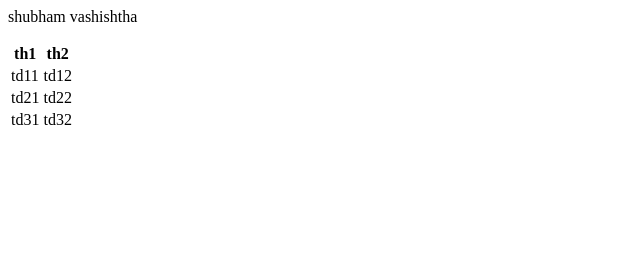
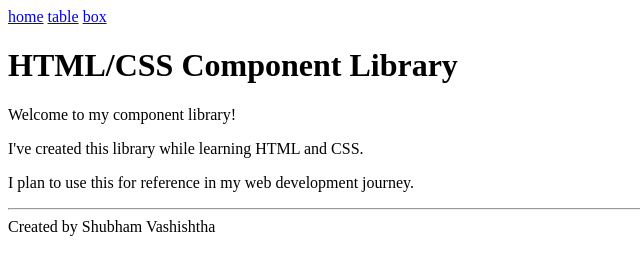
Before and after one commit to coderatiiita/learn-HTML, a plain HTML site: page index.html in a window 1280 px wide. Shown: the whole page, without its empty margins (0-640 px from the left). Drawn offline with Linux system fonts and the light colour scheme.

Commit message:
assignment-part1

```diff
--- a/index.html
+++ b/index.html
@@ -3,27 +3,21 @@
     <title>Practice</title>
 </head>
 <body
-    <p>shubham vashishtha</p>
-    <table>
-        <thead>
-            <tr>
-                <th>th1</th>
-                <th>th2</th>
-            </tr>
-        </thead>
-        <tbody>
-            <tr>
-                <td>td11</td>
-                <td>td12</td>
-            </tr>
-            <tr>
-                <td>td21</td>
-                <td>td22</td>
-            </tr>
-            <tr>
-                <td>td31</td>
-                <td>td32</td>
-            </tr>
-        </tbody>
-    </table>
+    <nav>
+        <a href="/index.html">home</a>
+        <a href="/table.html">table</a>
+        <a href="/box.html">box</a>
+    </nav>
+    <header>
+        <h1>HTML/CSS Component Library</h1>
+    </header>
+    <div>
+        <p>Welcome to my component library!</p>
+        <p>I've created this library while learning HTML and CSS. </p>
+        <p>I plan to use this for reference in my web development journey.</p>
+    </div>
+    <hr>
+    <footer>
+        Created by Shubham Vashishtha
+    </footer>
 </body>
```
Also changed, not shown: box.css (added, +19 -0 lines), box.html (added, +13 -0 lines), table.html (renamed from basics.html, +11 -3 lines).
